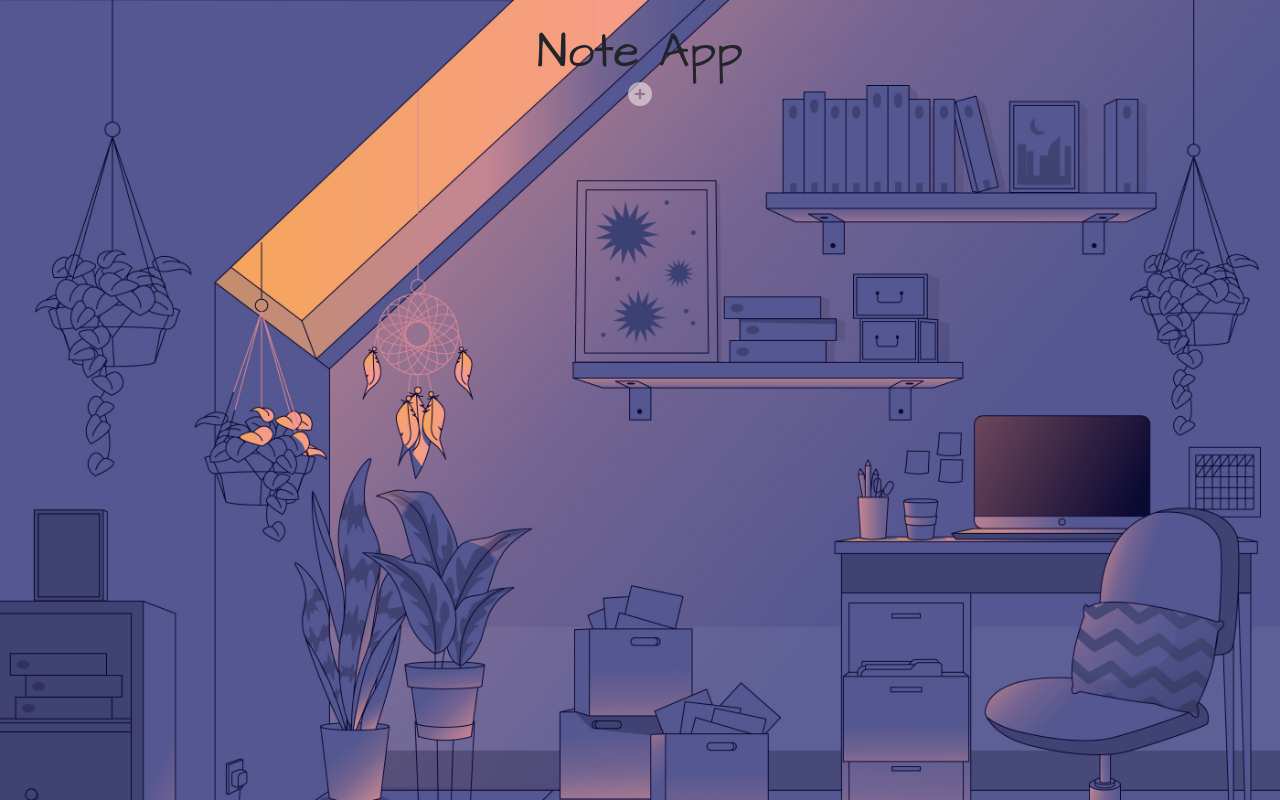
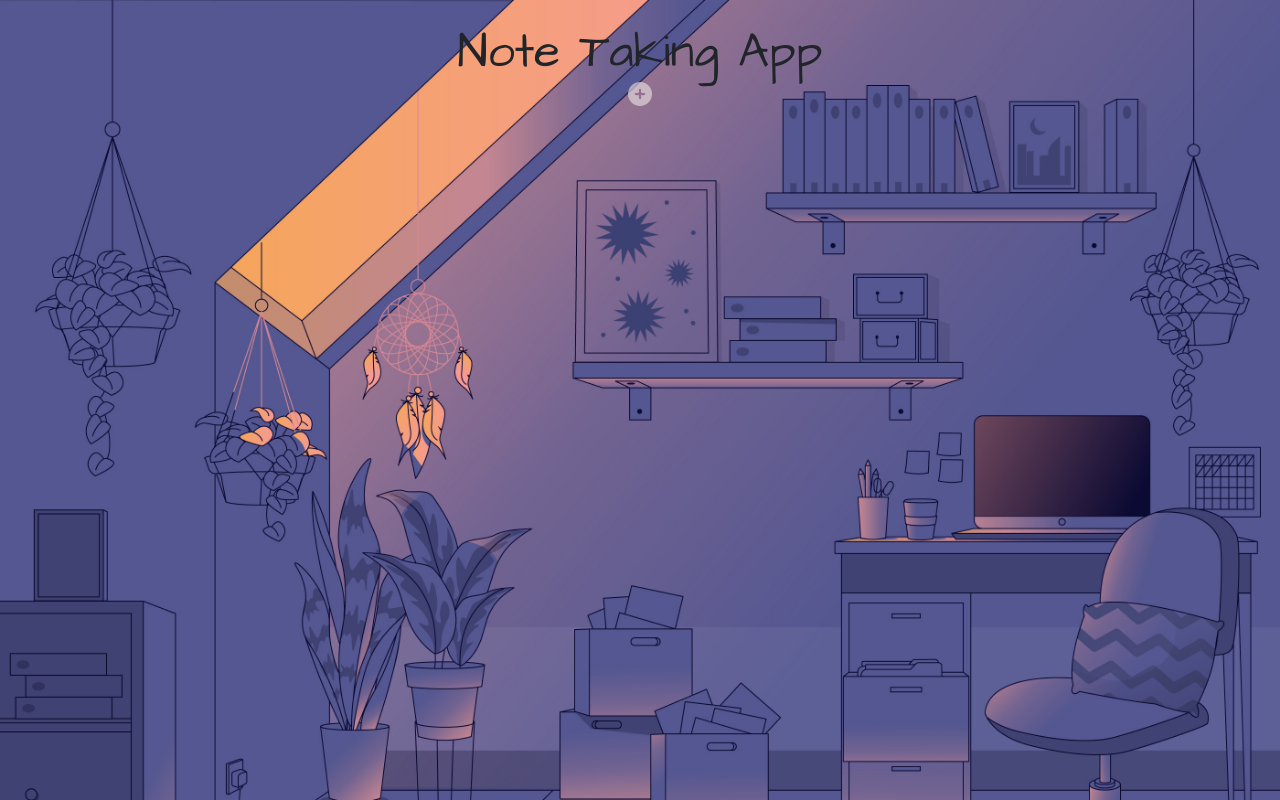
Before and after one commit to Jeffs0412/note-taking-app, a plain HTML site: page index.html in a window 1280 px wide. Drawn offline with nearby package versions, Linux system fonts and the light colour scheme.

Commit message:
Test Commit

```diff
--- a/index.html
+++ b/index.html
@@ -15,7 +15,7 @@
 <body>
     <main class="whole">
         <header id="main">
-            <h1 class="main-title">Note App</h1>
+            <h1 class="main-title">Note Taking App</h1>
         </header>
         <div id="add-note-column">
             <i class="fa-solid fa-circle-plus"></i>
```
